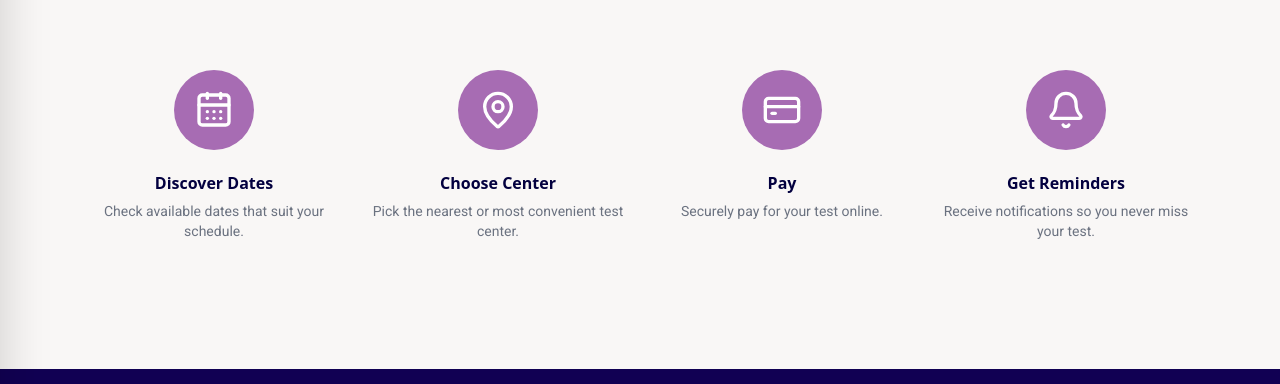
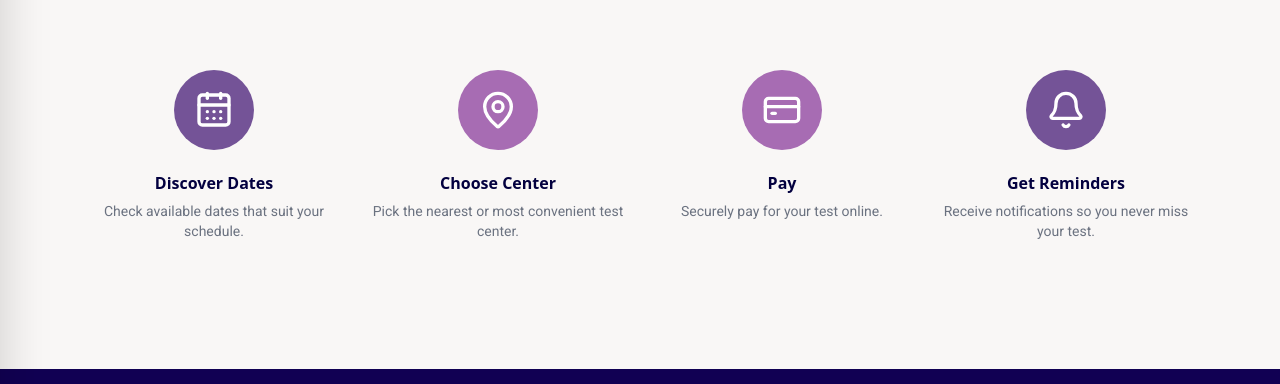
Before and after one commit to Jess707367/Book-My-Test, a plain HTML site: page how_it_works.html in a window 1280 px wide. Shown: the part 238-622 px from the top of the page. Drawn offline with nearby package versions, Linux system fonts and the light colour scheme.

Commit message:
first commit

```diff
--- a/how_it_works.html
+++ b/how_it_works.html
@@ -91,7 +91,7 @@
 
         <!-- Step 1 -->
         <div class="flex flex-col items-center">
-            <div class="bg-[#a76cb3] text-white w-20 h-20 rounded-full flex items-center justify-center text-2xl font-bold mb-4">
+            <div class="bg-[#745397] text-white w-20 h-20 rounded-full flex items-center justify-center text-2xl font-bold mb-4">
                 <i data-lucide="calendar-days" class="w-10 h-10 text-white"></i>
             </div>
             <div>
@@ -129,7 +129,7 @@
 
         <!-- Step 4 -->
         <div class="flex flex-col items-center">
-            <div class="bg-[#a76cb3] text-white w-20 h-20 rounded-full flex items-center justify-center text-2xl font-bold mb-4">
+            <div class="bg-[#745397] text-white w-20 h-20 rounded-full flex items-center justify-center text-2xl font-bold mb-4">
                 <i data-lucide="bell" class="w-10 h-10 text-white"></i>
             </div>
                 <!-- <h1 class="font-bold text-[#0a2458] mb-2 underline decoration-[#ff805d] underline-offset-4">4</h1> -->
```
